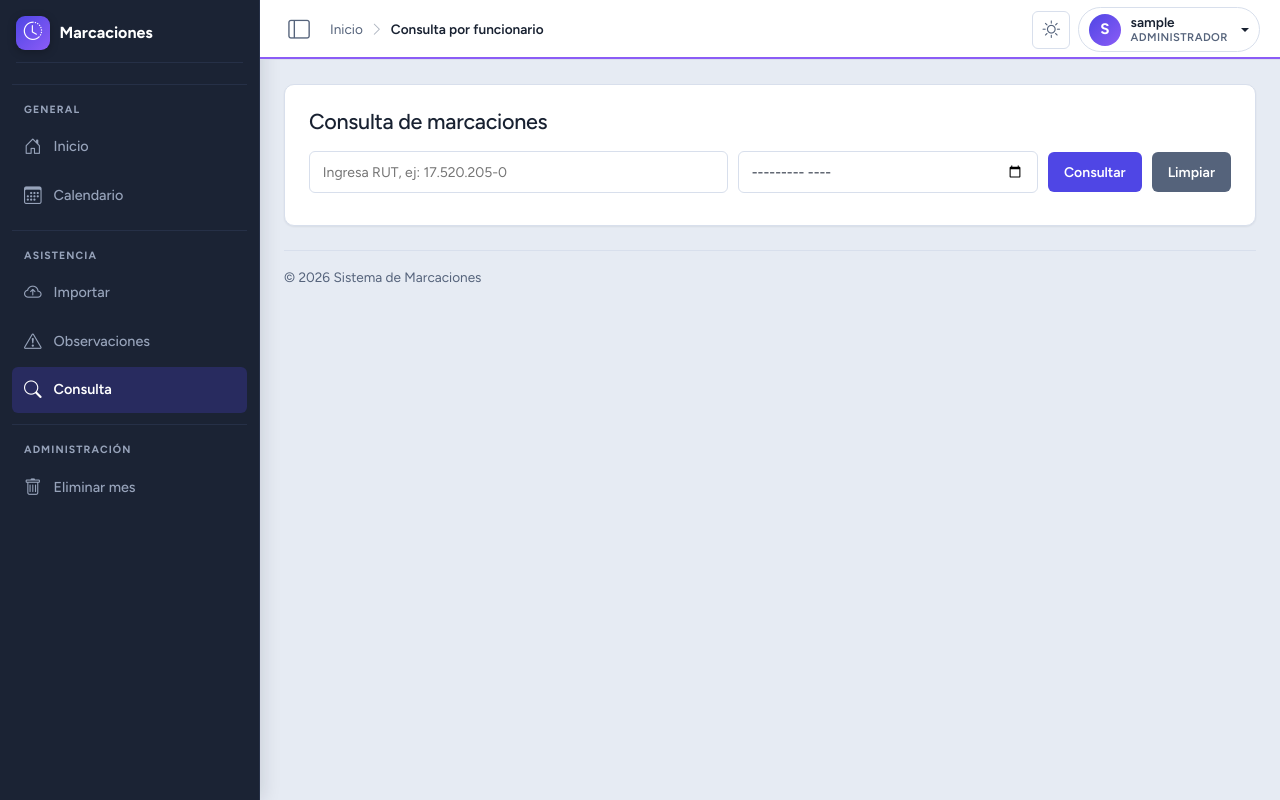
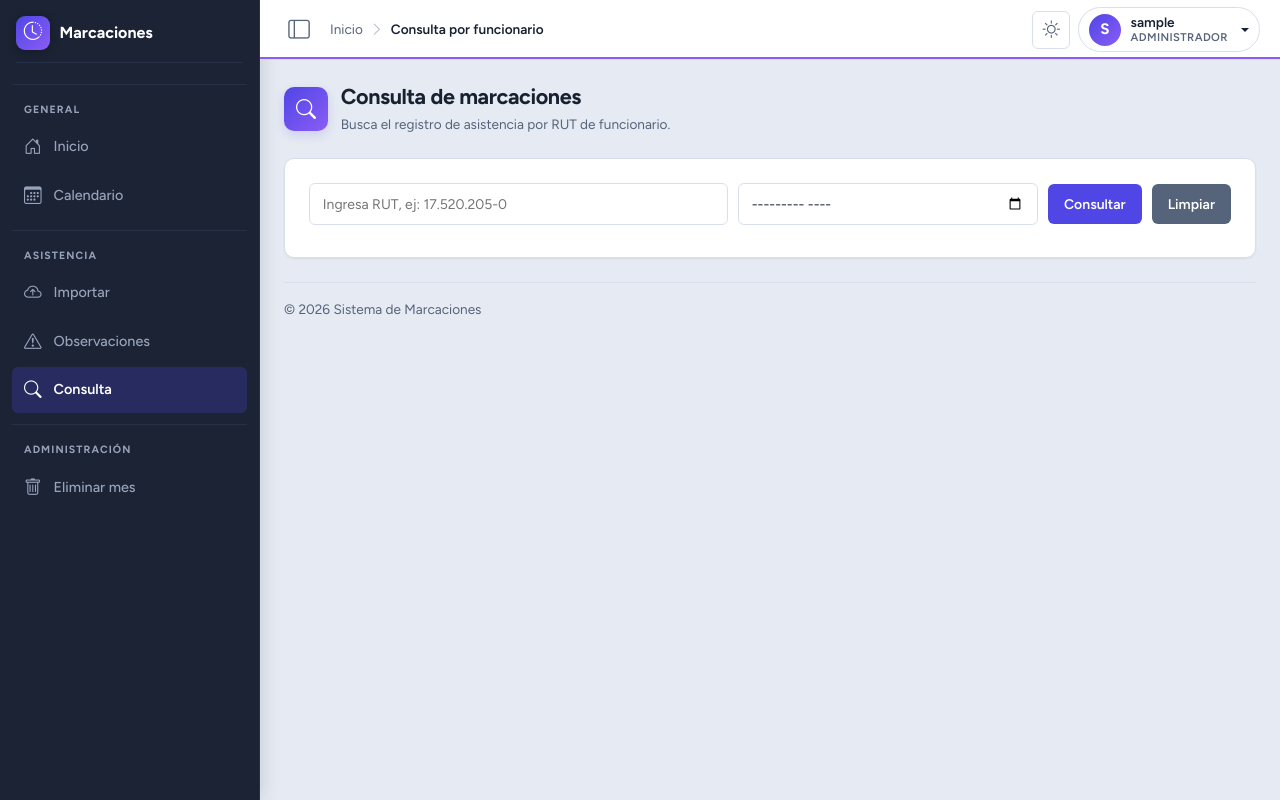
Before and after one commit to elJulioDev/Sistema-Marcaciones, a PHP site: page /consulta in a window 1280 px wide. Run offline with PHP 8.4, Linux system fonts and the light colour scheme; the visitor is signed in with stand-in values (Sample User, id 1).

Commit message:
unifica page-header en observaciones, consulta y eliminar-mes

```diff
--- a/app/Views/consulta/index.php
+++ b/app/Views/consulta/index.php
@@ -2,9 +2,17 @@
 
 declare(strict_types=1);
 ?>
+<div class="page-header">
+    <div class="page-header-title">
+        <span class="page-header-icon"><i class="bi bi-search"></i></span>
+        <div>
+            <h1>Consulta de marcaciones</h1>
+            <p class="page-header-sub">Busca el registro de asistencia por RUT de funcionario.</p>
+        </div>
+    </div>
+</div>
+
 <section class="card">
-    <h1>Consulta de marcaciones</h1>
-
     <form method="get" class="filters">
         <input
             type="text"
```
Also changed, not shown: app/Views/mes/eliminar.php (+10 -1 lines), app/Views/observaciones/index.php (+10 -2 lines).
